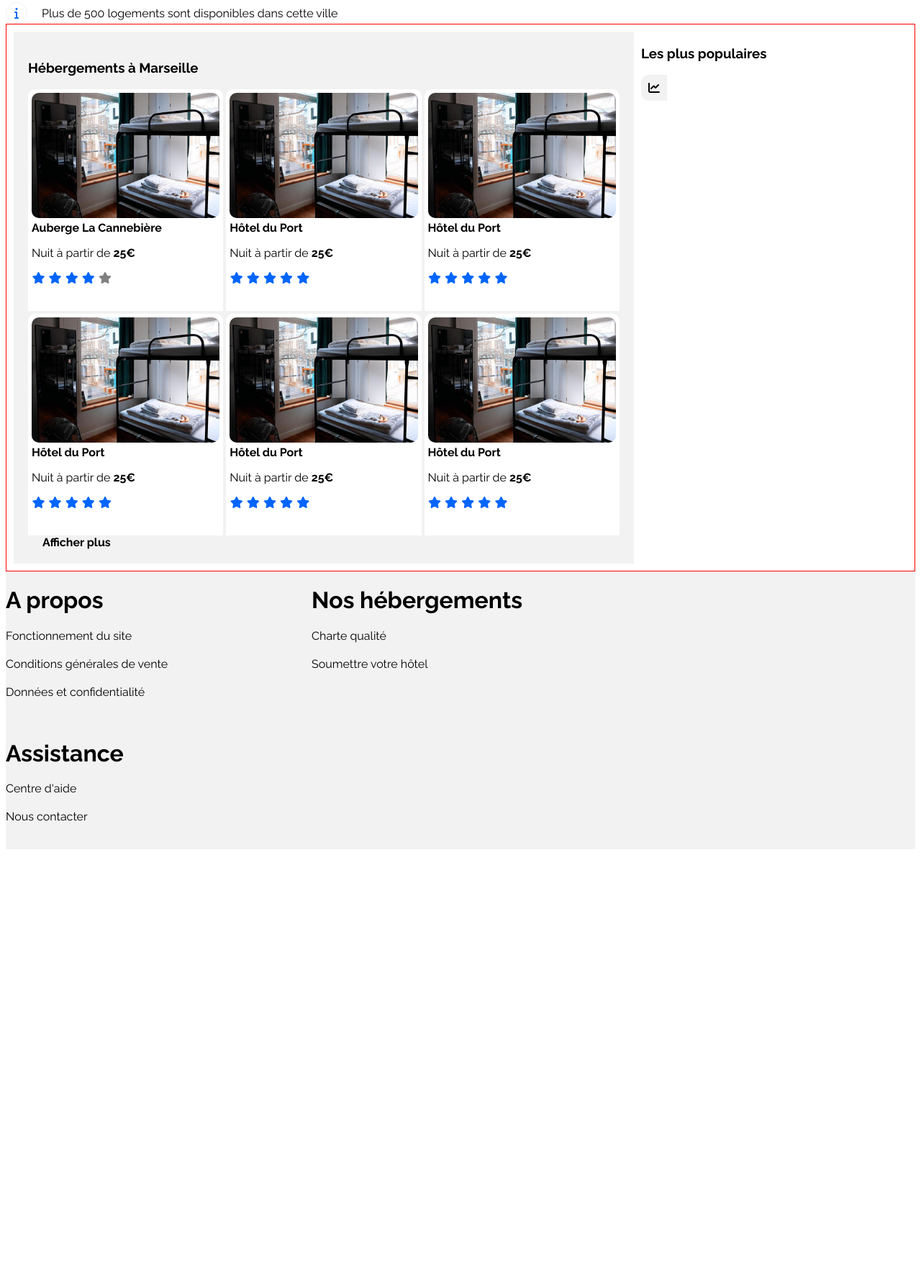
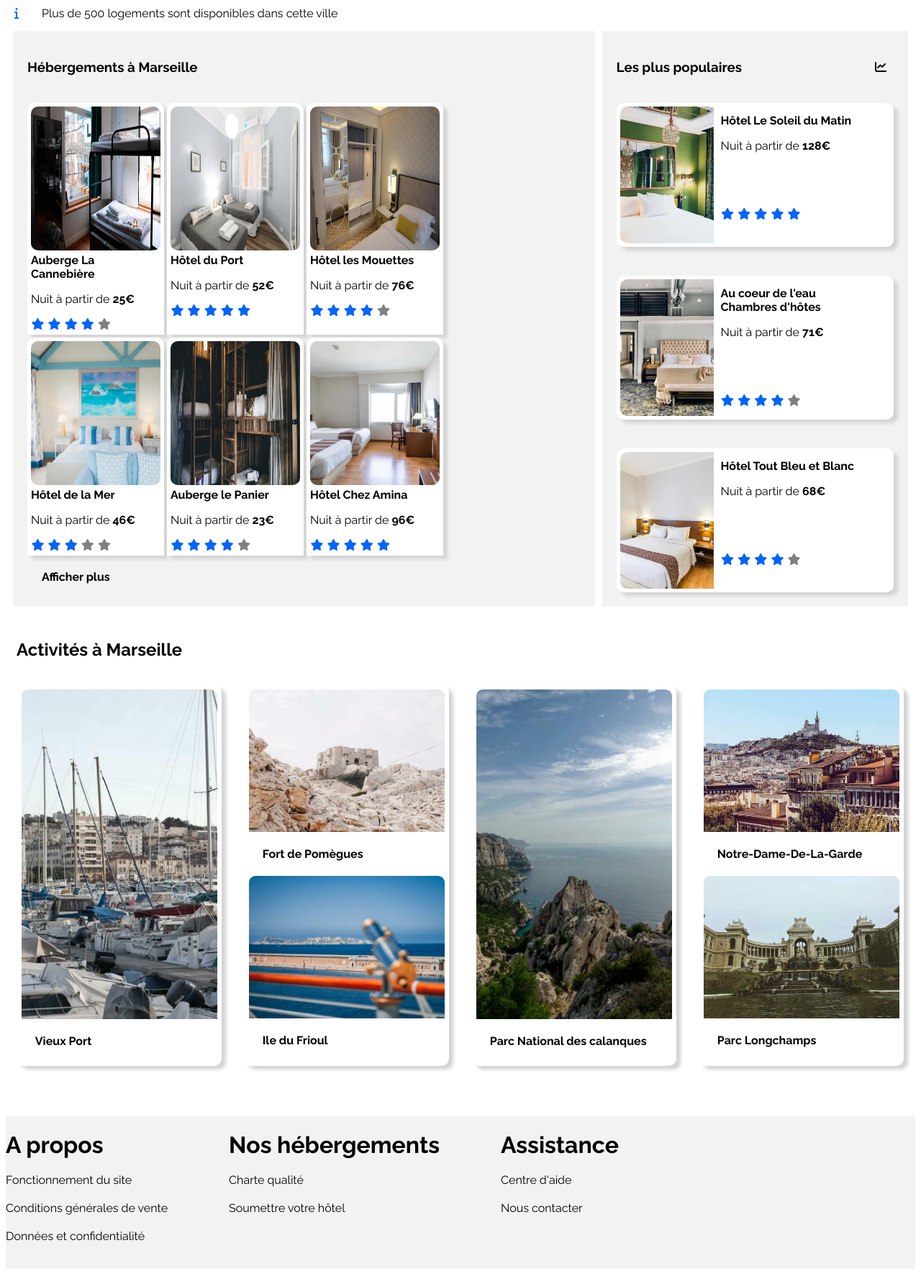
Before and after one commit to raviiidev/StephanieSam_2_30092021, a plain HTML site: page index.html in a window 1280 px wide. Shown: the part 352-2118 px from the top of the page at 72% size. Before the commit the page ends 1540 px from the top, so only its background shows below. Drawn offline with Linux system fonts and the light colour scheme.

Commit message:
avant media queries

```diff
--- a/index.html
+++ b/index.html
@@ -30,7 +30,7 @@
       </nav>
     </header>
     <!---------------Bouton Recherche----------------->
-    <section>
+    <section id="Recherche">
       <h1>Trouvez votre hébergement pour des vacances de rêve</h1>
       <p>En plein centre ville ou en pleine nature</p>
       <div class="search">
@@ -93,10 +93,10 @@
 
 
           <article class="Encart">
-            <img src="images/hebergements/4_small/marcus-loke-WQJvWU_HZFo-unsplash.jpg" alt="chambre"/>
+            <img src="images/hebergements/4_small/fred-kleber-gTbaxaVLvsg-unsplash.jpg" alt="chambre"/>
             <div class="nomhôtel"><span>Hôtel du Port</span></div>
             <div class="tarif">
-              <p>Nuit à partir de <span>25€</span></p>
+              <p>Nuit à partir de <span>52€</span></p>
             </div>
             <i class="fas fa-star bluestar"></i>
             <i class="fas fa-star bluestar"></i>
@@ -106,49 +106,49 @@
           </article>
 
           <article class="Encart">
-            <img src="images/hebergements/4_small/marcus-loke-WQJvWU_HZFo-unsplash.jpg" alt="chambre"/>
-            <div class="nomhôtel"><span>Hôtel du Port</span></div>
+            <img src="images/hebergements/4_small/reisetopia-B8WIgxA_PFU-unsplash.jpg" alt="chambre"/>
+            <div class="nomhôtel"><span>Hôtel les Mouettes</span></div>
             <div class="tarif">
-              <p>Nuit à partir de <span>25€</span></p>
+              <p>Nuit à partir de <span>76€</span></p>
             </div>
             <i class="fas fa-star bluestar"></i>
             <i class="fas fa-star bluestar"></i>
             <i class="fas fa-star bluestar"></i>
             <i class="fas fa-star bluestar"></i>
-            <i class="fas fa-star bluestar"></i>
+            <i class="fas fa-star greystar"></i>
           </article>
 
           <article class="Encart">
-            <img src="images/hebergements/4_small/marcus-loke-WQJvWU_HZFo-unsplash.jpg" alt="chambre"/>
-            <div class="nomhôtel"><span>Hôtel du Port</span></div>
+            <img src="images/hebergements/4_small/annie-spratt-Eg1qcIitAuA-unsplash.jpg" alt="chambre"/>
+            <div class="nomhôtel"><span>Hôtel de la Mer</span></div>
             <div class="tarif">
-              <p>Nuit à partir de <span>25€</span></p>
+              <p>Nuit à partir de <span>46€</span></p>
+            </div>
+            <i class="fas fa-star bluestar"></i>
+            <i class="fas fa-star bluestar"></i>
+            <i class="fas fa-star bluestar"></i>
+            <i class="fas fa-star greystar"></i>
+            <i class="fas fa-star greystar"></i>
+          </article>
+
+          <article class="Encart">
+            <img src="images/hebergements/4_small/nicate-lee-kT-ZyaiwBe0-unsplash.jpg" alt="chambre"/>
+            <div class="nomhôtel"><span>Auberge le Panier</span></div>
+            <div class="tarif">
+              <p>Nuit à partir de <span>23€</span></p>
             </div>
             <i class="fas fa-star bluestar"></i>
             <i class="fas fa-star bluestar"></i>
             <i class="fas fa-star bluestar"></i>
             <i class="fas fa-star bluestar"></i>
-            <i class="fas fa-star bluestar"></i>
+            <i class="fas fa-star greystar"></i>
           </article>
 
           <article class="Encart">
-            <img src="images/hebergements/4_small/marcus-loke-WQJvWU_HZFo-unsplash.jpg" alt="chambre"/>
-            <div class="nomhôtel"><span>Hôtel du Port</span></div>
+            <img src="images/hebergements/4_small/febrian-zakaria-M6S1WvfW68A-unsplash.jpg" alt="chambre"/>
+            <div class="nomhôtel"><span>Hôtel Chez Amina</span></div>
             <div class="tarif">
-              <p>Nuit à partir de <span>25€</span></p>
-            </div>
-            <i class="fas fa-star bluestar"></i>
-            <i class="fas fa-star bluestar"></i>
-            <i class="fas fa-star bluestar"></i>
-            <i class="fas fa-star bluestar"></i>
-            <i class="fas fa-star bluestar"></i>
-          </article>
-
-          <article class="Encart">
-            <img src="images/hebergements/4_small/marcus-loke-WQJvWU_HZFo-unsplash.jpg" alt="chambre"/>
-            <div class="nomhôtel"><span>Hôtel du Port</span></div>
-            <div class="tarif">
-              <p>Nuit à partir de <span>25€</span></p>
+              <p>Nuit à partir de <span>96€</span></p>
             </div>
             <i class="fas fa-star bluestar"></i>
             <i class="fas fa-star bluestar"></i>
@@ -167,58 +167,101 @@
         <div class="Populaire">
           <!---------------2eme bloc----------------->
           <div class="ensembletitre">
-            <div class="titre">
+
             <h3>Les plus populaires</h3>
-            </div>
+
             <i class="fas fa-chart-line"></i>
           </div>
 
         <section class="Blocpopulaire">
-          <!--
           <article class="Encartpopulaire">
-            <img src="images/hebergements/4_small/marcus-loke-WQJvWU_HZFo-unsplash.jpg" alt="chambre"/>
-            <div class="nomhôtel"><span>Hôtel du Port</span></div>
-            <div class="tarif">
-              <p>Nuit à partir de <span>25€</span></p>
-            </div>
+            <img src="images/hebergements/4_small/emile-guillemot-Bj_rcSC5XfE-unsplash.jpg" alt="chambre"/>
+            <div class="nomhôtel">
+                <span>Hôtel Le Soleil du Matin</span>
+                <p>Nuit à partir de <span>128€</span></p>
+                <div class="étoile">
                   <i class="fas fa-star bluestar"></i>
                   <i class="fas fa-star bluestar"></i>
                   <i class="fas fa-star bluestar"></i>
                   <i class="fas fa-star bluestar"></i>
                   <i class="fas fa-star bluestar"></i>
+                </div>
+              </div>
           </article>
 
           <article class="Encartpopulaire">
-            <img src="images/hebergements/4_small/marcus-loke-WQJvWU_HZFo-unsplash.jpg" alt="chambre"/>
-            <div class="nomhôtel"><span>Hôtel du Port</span></div>
-            <div class="tarif">
-              <p>Nuit à partir de <span>25€</span></p>
-            </div>
+            <img src="images/hebergements/4_small/aw-creative-VGs8z60yT2c-unsplash.jpg" alt="chambre"/>
+            <div class="nomhôtel">
+                <span>Au coeur de l'eau <br>Chambres d'hôtes</br></span>
+                <p>Nuit à partir de <span>71€</span></p>
+                <div class="étoile">
                   <i class="fas fa-star bluestar"></i>
                   <i class="fas fa-star bluestar"></i>
                   <i class="fas fa-star bluestar"></i>
                   <i class="fas fa-star bluestar"></i>
-            <i class="fas fa-star bluestar"></i>
+                  <i class="fas fa-star greystar"></i>
+                </div>
+              </div>
           </article>
 
           <article class="Encartpopulaire">
-            <img src="images/hebergements/4_small/marcus-loke-WQJvWU_HZFo-unsplash.jpg" alt="chambre"/>
-            <div class="nomhôtel"><span>Hôtel du Port</span></div>
-            <div class="tarif">
-              <p>Nuit à partir de <span>25€</span></p>
-            </div>
+            <img src="images/hebergements/4_small/febrian-zakaria-sjvU0THccQA-unsplash.jpg" alt="chambre"/>
+            <div class="nomhôtel">
+                <span>Hôtel Tout Bleu et Blanc</span>
+                <p>Nuit à partir de <span>68€</span></p>
+                <div class="étoile">
                   <i class="fas fa-star bluestar"></i>
                   <i class="fas fa-star bluestar"></i>
                   <i class="fas fa-star bluestar"></i>
                   <i class="fas fa-star bluestar"></i>
-            <i class="fas fa-star bluestar"></i>
+                  <i class="fas fa-star greystar"></i>
+                </div>
+              </div>
           </article>
--->
+
         </section>
 
         </div>
 
     </section>
+
+    <h2 id="activité">Activités à Marseille</h2>
+      <section class="Bloc2"> <!--gros bloc-->
+
+        <div class="Blocactivité">
+          <div class="longue">
+            <img src="images/activites/4_small/reno-laithienne-QUgJhdY5Fyk-unsplash.jpg" alt="chambre"/>
+            <span>Vieux Port</span>
+          </div>
+
+          <div class="petite">
+            <img src="images/activites/4_small/paul-hermann-QFTrLdQIRhI-unsplash.jpg" alt="chambre"/>
+            <span>Fort de Pomègues</span>
+            <img src="images/activites/4_small/kevin-hikari-rV_Qd1l-VXg-unsplash.jpg" alt="chambre"/>
+            <span>Ile du Frioul</span>
+          </div>
+        </div>
+
+
+        <div class="Blocactivité">
+          <div class="longue">
+            <img src="images/activites/4_small/kilyan-sockalingum-NR8-cBCN3aI-unsplash.jpg" alt="chambre"/>
+            <span>Parc National des calanques</span>
+          </div>
+
+          <div class="petite">
+            <img src="images/activites/4_small/florian-wehde-xW9e8gdotxI-unsplash.jpg" alt="chambre"/>
+            <span>Notre-Dame-De-La-Garde</span>
+            <img src="images/activites/4_small/lena-paulin-wH2-EJoDcV0-unsplash.jpg" alt="chambre"/>
+            <span>Parc Longchamps</span>
+          </div>
+        </div>
+
+      </section>
+
+
+
+
 
 
     <footer>
--- a/styles.css
+++ b/styles.css
@@ -47,12 +47,12 @@ i {
 .placeholder {
   padding: 10px;
   border-style: solid;
-  color : black;
+  color: black;
   font-weight: bold;
 }
 
-input::placeholder{
-  font-weight : bold;
+input::placeholder {
+  font-weight: bold;
 }
 
 .button {
@@ -66,7 +66,18 @@ input::placeholder{
 
 .button:hover {
   cursor: pointer;
+  transform: scale(1.05);
 }
+
+@media screen and (max-width:768px) {
+  #Recherche {
+    text-align: center;
+  }
+  .search {
+    justify-content: center;
+  }
+  }
+
 
 /*==============================Filtre===================================*/
 
@@ -127,30 +138,34 @@ input::placeholder{
 
 /*============================Hébergement+Populaire===================================*/
 
-
 .Bloc1 {
   display: flex;
   flex-wrap: wrap;
+  width: 100%;
   gap: 10px;
   padding: 10px;
-  border: 1px solid red;
+
 }
 
 /*============================Hébergement===================================*/
 .Blocencart {
-  display : flex;
+  display: flex;
   flex-wrap: wrap;
-  width: 822px;
-  height: 620px;
-  gap : 4px;
+  gap: 4px;
 }
 
 .Hébergement {
-  display : flex;
+  display: flex;
   flex-direction: column;
   background-color: #f2f2f2;
-  flex-basis: 66%;
+  flex-basis: 65%;
   padding: 20px;
+  gap: 20px;
+}
+
+.Hébergement h3 {
+  padding: none;
+  margin: none;
 }
 
 .Encart {
@@ -158,19 +173,29 @@ input::placeholder{
   border-radius: 10px 10px 0px 0px;
   padding: 5px;
   width: 33%;
+  width: 190px;
+  box-shadow: 6px 5px 5px lightgrey;
 }
 
-.Encart .nomhôtel{
-  font-weight : bold;
+
+
+
+.Encart .nomhôtel {
+  font-weight: bold;
 }
 
-.tarif span{
-  font-weight : bold;
+.tarif span {
+  font-weight: bold;
 }
 
 .Encart img {
   border-radius: 10px;
   width: 100%;
+  height: 200px;
+
+}
+.Encart :hover {
+  transform: scale(1.05);
 }
 
 /*================Etoile================*/
@@ -185,54 +210,150 @@ input::placeholder{
   background-color: white;
   color: grey;
 }
+.Encartpopulaire .fas {
+  padding: 0.5px;
+}
 
-/*============================Populaire===================================
+/*============================Populaire===================================*/
 .Populaire {
-  flex-wrap : wrap;
-  border: 1px solid green;
-  flex-basis: 33%;
+  flex: 1;
+  width: 30%;
+  background-color: #f2f2f2;
+  padding: 20px;
+  gap: 20px;
 }
 
 .ensembletitre {
-  display : flex;
+  display: flex;
+  justify-content: space-between;
+  align-items: center;
+  padding-bottom: 20px;
 }
 
-.Blocpopulaire{
-  display : flex;
+.Blocpopulaire {
+  display: flex;
   flex-direction: column;
-  border: 1px solid red;
-  width: 458px;
-  height : 620px;
+  justify-content: space-around;
+  gap: 40px;
 }
 
-.Encart .populaire {
-  border-radius: 10px;
-  width: 100%;
-  border: 1px solid red;
+.Encartpopulaire {
+  display: flex;
+  background-color: white;
+  border-radius: 10px 10px 10px 10px;
+  padding: 5px;
+  height: 200px;
+  box-shadow: 6px 5px 5px lightgrey;
 }
-*/
+
+.Encartpopulaire img {
+  width: 50%;
+  width:130px;
+  border-radius: 10px 0px 0px 10px;
+  object-fit: cover;
+
+}
 
 
 
+.Encartpopulaire :hover {
+  transform: scale(1.05);
+}
+
+
+.Encartpopulaire .nomhôtel {
+  padding: 10px;
+}
+
+
+.Blocpopulaire .nomhôtel span {
+  font-weight: bold;
+}
+
+.Blocpopulaire .nomhôtel .étoile {
+  padding-top: 60px;
+}
 
 
 
+/*================Activité================*/
+
+.Bloc2 {
+  display: flex;
+  flex-wrap: wrap;
+  padding-bottom: 70px;
+}
+
+#activité {
+  padding: 15px;
+}
+.Bloc2 .span {
+  font-weight: bold;
+}
+.Bloc2 img {
+  width: 100%;
+  border: 1px solid white;
+  border-radius: 10px 10px 0px 0px;
+  object-fit: cover;
+}
 
 
+.Blocactivité {
+  display: flex;
+  flex-wrap: wrap;
+  width: 50%;
+  justify-content: space-around;
+}
+
+.longue {
+  display: flex;
+  flex-wrap: wrap;
+  flex-direction: column;
+  width: 45%;
+  border-radius: 10px 10px 10px 10px;
+  padding: 5px;
+  box-shadow: 6px 5px 5px lightgrey;
+}
+
+.longue span {
+  margin: 20px;
+  font-weight: bold;
+}
+
+.longue img {
+  height : 460px;
+  object-fit: cover; /*s'adapte au container*/
+
+}
 
 
+.petite {
+  display: flex;
+  flex-wrap: wrap;
+  flex-direction: column;
+  width: 45%;
+  border-radius: 10px 10px 10px 10px;
+  padding: 5px;
+  box-shadow: 6px 5px 5px lightgrey;
+}
 
-.Hébergement a { /*================Texte================*/
+.petite img {
+  height: 200px;
+
+}
+.petite span {
+  margin: 20px;
+  font-weight: bold;
+}
+
+.Hébergement a {
+  /*================Texte================*/
   text-decoration: none;
   color: black;
   font-weight: bold;
-  margin:20px;
-  }
-/*
-.fas fa-search {
+  margin: 20px;
+}
 
-display : none;
-}*/
 
 /*============================Footer====================================*/
 footer {
@@ -242,8 +363,9 @@ footer {
 }
 
 footer div {
-  padding-right: 200px;
+  padding-right: 85px;
 }
+
 footer ul {
   padding-left: 0px;
   margin-left: 0px;
@@ -258,10 +380,51 @@ footer li {
 
 /*============================Responsive====================================*/
 
+
+
+
+
+
+/* Tablette */
+
+
+
+
+
+
+
+}
+/*
+footer ul {
+  padding-right: 140px;
+}
+
+
+
 /*mobile version*/
-@media screen and (max-width: 992px) {
+@media screen and (max-width: 375px) {
   header {
     flex-direction: column;
+    border-bottom : 1px solid grey;
+  }
+  .filtre {
+    flex-direction: column;
+  }
+  .Bloc1 {
+    flex-direction: column-reverse;
+  }
+  .Populaire, .Encart {
+    width: 100%;
+  }
+  .Blocactivité, .longue, .petite {
+  width : 100%;
+  }
+  nav a:hover {
+    color: #0065fc;
+    border-bottom: 1px solid #0065fc;
+    border-top: none;
+  }
+
   }
   /*
   ul a{
@@ -272,7 +435,7 @@ footer li {
     justify-content : center;
     align-items : center;
   }
-  */
+
   nav a:hover {
     border-top: none;
     border-bottom: 1px solid #0065fc;
@@ -286,10 +449,8 @@ footer li {
   .fas fa-search {
     display: inline;
   }
-  /*pour le téléphone*/
-  .Hébergement {
-    flex-direction: column-reverse;
-  }
+  /*pour le téléphone
+
 
   footer {
     display: block;
```
Lines whose indentation alone changed are shown as unchanged.
